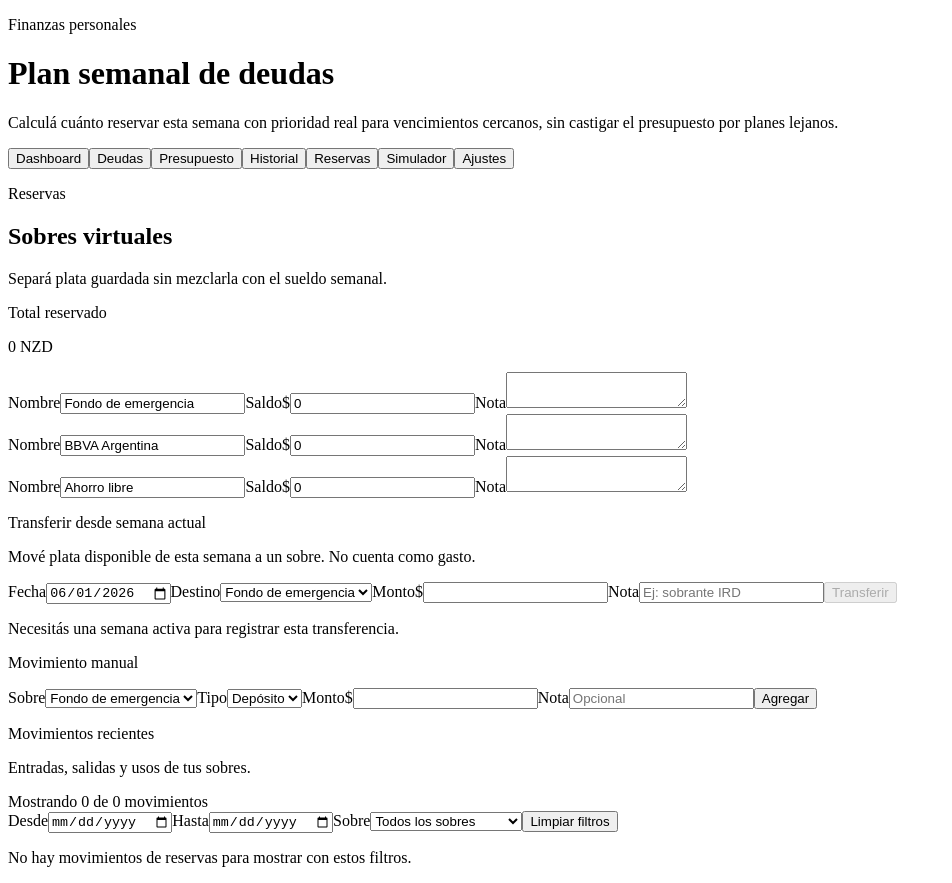
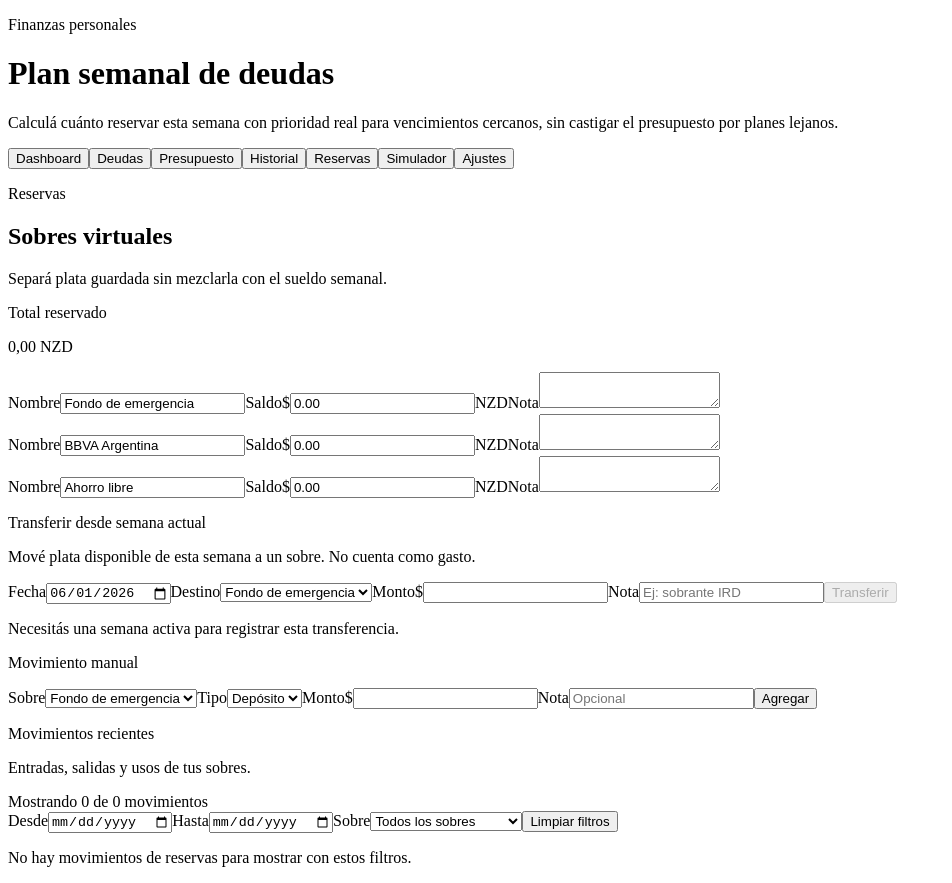
Before and after one commit to marcosgaier/finance-app, a React (Vite) app: page / in a window 1280 px wide. Both pictures are taken after a click on the button "Reservas". Shown: the whole page, without its empty margins (0-952 px from the left). Built offline with nearby package versions, Linux system fonts and the light colour scheme; the HTML template or start-up script is replaced by a standard one.

Commit message:
Format reserve balances consistently

```diff
--- a/src/components/ReserveBuckets.jsx
+++ b/src/components/ReserveBuckets.jsx
@@ -1,10 +1,22 @@
-import React, { useState } from 'react';
+import React, { useEffect, useState } from 'react';
 import { formatDisplayDate, formatIsoDate } from '../utils/dateUtils.js';
 import { isReserveFunded } from '../utils/fundingSourceUtils.js';
-import { formatMoney } from '../utils/financeEngine.js';
 
 function getTodayIsoDate() {
   return formatIsoDate(new Date());
+}
+
+function formatReserveMoney(value) {
+  return new Intl.NumberFormat('es-NZ', {
+    style: 'currency',
+    currency: 'NZD',
+    minimumFractionDigits: 2,
+    maximumFractionDigits: 2,
+  }).format(Number(value || 0));
+}
+
+function formatReserveInputValue(value) {
+  return Number(value || 0).toFixed(2);
 }
 
 export function ReserveBuckets({
@@ -111,7 +123,7 @@ export function ReserveBuckets({
         </div>
         <div className="rounded-md border border-emerald-200 bg-emerald-50 px-3 py-2">
           <p className="text-xs font-semibold uppercase tracking-wide text-emerald-700">Total reservado</p>
-          <p className="text-lg font-bold text-emerald-950">{formatMoney(totalReserved)}</p>
+          <p className="text-lg font-bold text-emerald-950">{formatReserveMoney(totalReserved)}</p>
         </div>
       </div>
 
@@ -127,7 +139,7 @@ export function ReserveBuckets({
                 onChange={(event) => onUpdateBucket(bucket.id, { name: event.target.value })}
               />
             </label>
-            <MoneyInput
+            <ReserveBalanceInput
               label="Saldo"
               value={bucket.balance}
               onChange={(value) => onUpdateBucket(bucket.id, { balance: Number(value || 0) })}
@@ -312,7 +324,7 @@ export function ReserveBuckets({
                 <span className="font-semibold text-stone-900">{movement.bucketName}</span>
                 <span className={`font-bold ${movement.amount >= 0 ? 'text-emerald-700' : 'text-red-700'}`}>
                   {movement.amount >= 0 ? '+' : '-'}
-                  {formatMoney(Math.abs(movement.amount))}
+                  {formatReserveMoney(Math.abs(movement.amount))}
                 </span>
                 <span className="text-stone-600">{movement.label}</span>
                 <span className="text-stone-500">{movement.note || '-'}</span>
@@ -353,6 +365,43 @@ export function ReserveBuckets({
         )}
       </div>
     </section>
+  );
+}
+
+function ReserveBalanceInput({ label, value, onChange }) {
+  const [displayValue, setDisplayValue] = useState(() => formatReserveInputValue(value));
+  const [isEditing, setIsEditing] = useState(false);
+
+  useEffect(() => {
+    if (!isEditing) {
+      setDisplayValue(formatReserveInputValue(value));
+    }
+  }, [isEditing, value]);
+
+  return (
+    <label className="mt-3 block text-xs font-semibold uppercase tracking-wide text-stone-500">
+      {label}
+      <span className="mt-1 flex items-center gap-2 rounded-md border border-stone-200 bg-white px-3 py-2">
+        <span className="text-stone-400">$</span>
+        <input
+          className="numeric-input min-w-0 flex-1 bg-transparent text-sm font-semibold text-stone-900 outline-none"
+          type="number"
+          min="0"
+          step="0.01"
+          value={displayValue}
+          onFocus={() => setIsEditing(true)}
+          onChange={(event) => {
+            setDisplayValue(event.target.value);
+            onChange(event.target.value);
+          }}
+          onBlur={() => {
+            setIsEditing(false);
+            setDisplayValue(formatReserveInputValue(displayValue));
+          }}
+        />
+        <span className="text-xs font-semibold text-stone-400">NZD</span>
+      </span>
+    </label>
   );
 }
 
```
